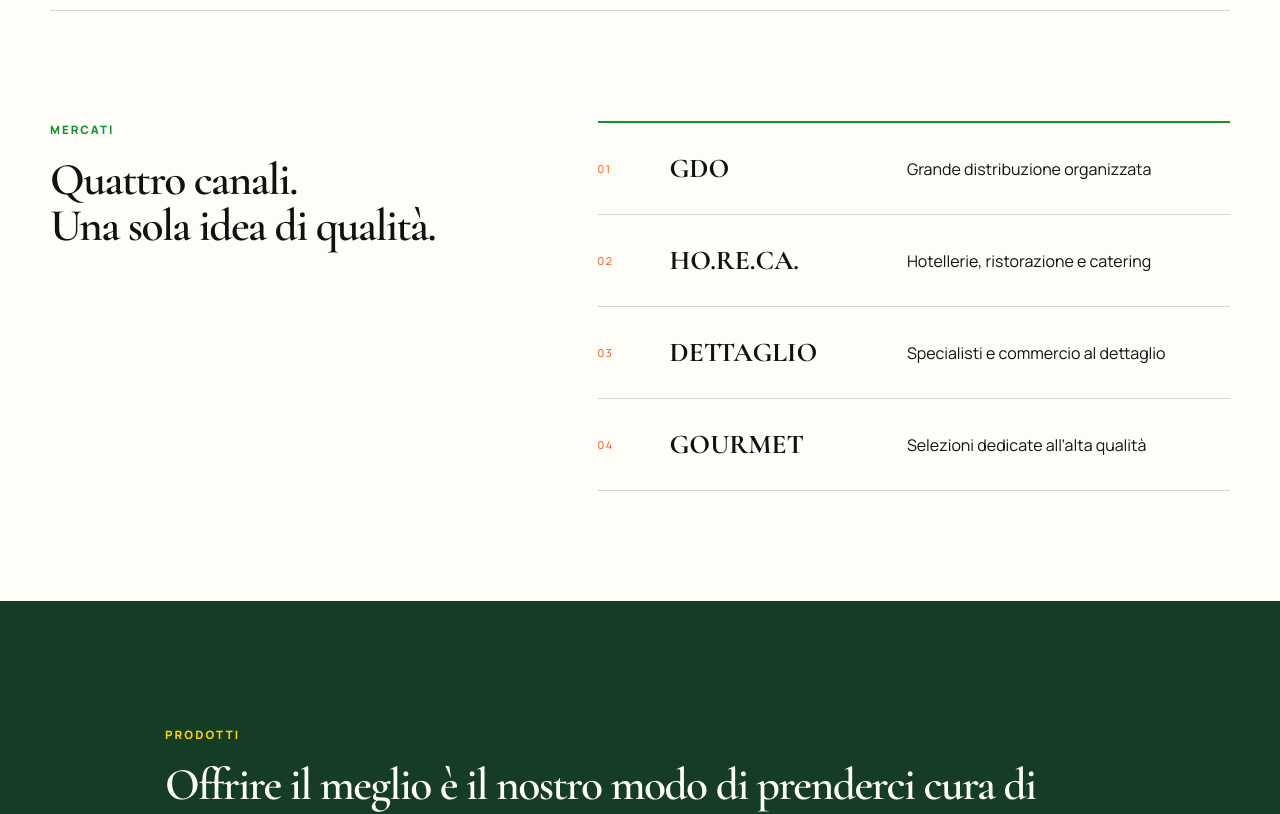
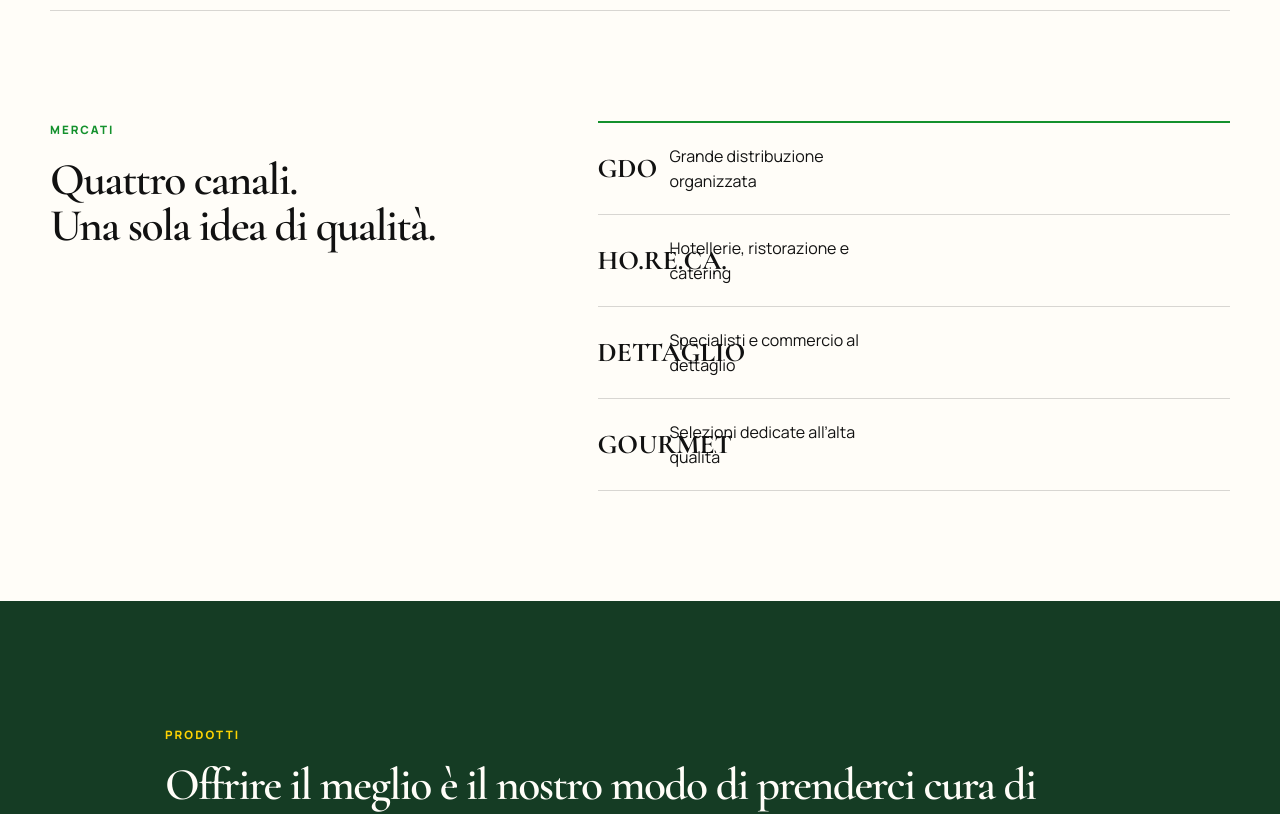
Before and after one commit to hubsienda/efgroup, a Next.js app: page / in a window 1280 px wide. Shown: the part 1140-1954 px from the top of the page. Built offline with nearby package versions, Linux system fonts and the light colour scheme.

Commit message:
Increase homepage wholesale visual energy

```diff
--- a/app/page.tsx
+++ b/app/page.tsx
@@ -36,7 +36,7 @@ export default function Home() {
             ["HO.RE.CA.", "Hotellerie, ristorazione e catering"],
             ["DETTAGLIO", "Specialisti e commercio al dettaglio"],
             ["GOURMET", "Selezioni dedicate all’alta qualità"],
-          ].map(([name, desc], i) => <div className="channel-row" key={name}><span>0{i + 1}</span><strong>{name}</strong><p>{desc}</p></div>)}
+          ].map(([name, desc]) => <div className="channel-row" key={name}><strong>{name}</strong><p>{desc}</p></div>)}
         </div>
       </section>
 
@@ -49,7 +49,7 @@ export default function Home() {
       </section>
 
       <section className="team-feature section shell">
-        <div className="team-image"><Image src="/team/team.jpg" alt="Il team di Erra & Ferrini Group" fill sizes="(max-width: 800px) 100vw, 55vw" /></div>
+        <div className="team-image"><Image src="/team/team.jpg" alt="Il team di Erra & Ferrini Group" fill sizes="(max-width: 800px) 100vw, 60vw" /></div>
         <div className="team-copy"><p className="eyebrow">Il Group</p><h2>Persone, esperienza, mercato.</h2><p>Una realtà costruita ogni giorno da persone che conoscono il prodotto, i mercati e il valore delle relazioni commerciali.</p><Link href="/team" className="text-link">Conosci il team <span>→</span></Link></div>
       </section>
 
@@ -63,7 +63,7 @@ export default function Home() {
 
       <section className="contact-band">
         <div className="shell contact-inner">
-          <div><p className="eyebrow">Parliamo di mercato</p><h2>La qualità comincia da una buona conversazione.</h2></div>
+          <div><p className="eyebrow">CONTATTI COMMERCIALI</p><h2>Prodotti, disponibilità, ordini e consegne. Parliamone.</h2></div>
           <div className="contact-actions"><a href="https://wa.me/393319480051" target="_blank" rel="noreferrer" className="button primary">WhatsApp commerciale</a><Link href="/contatti" className="button secondary">Contatti</Link></div>
         </div>
       </section>
```
